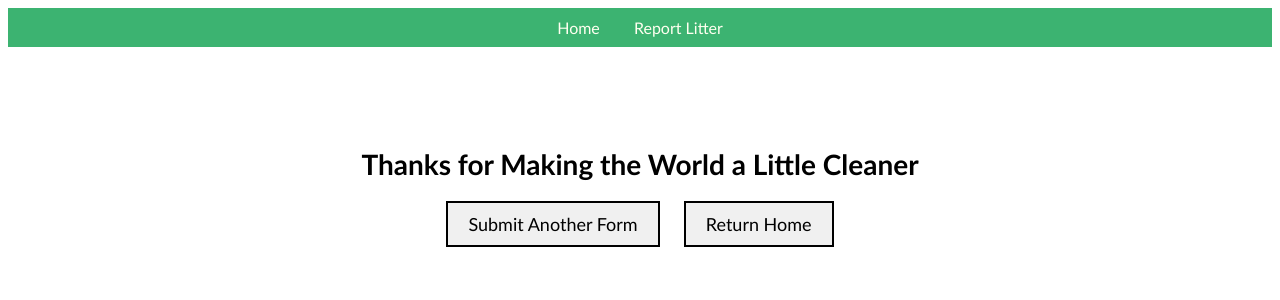
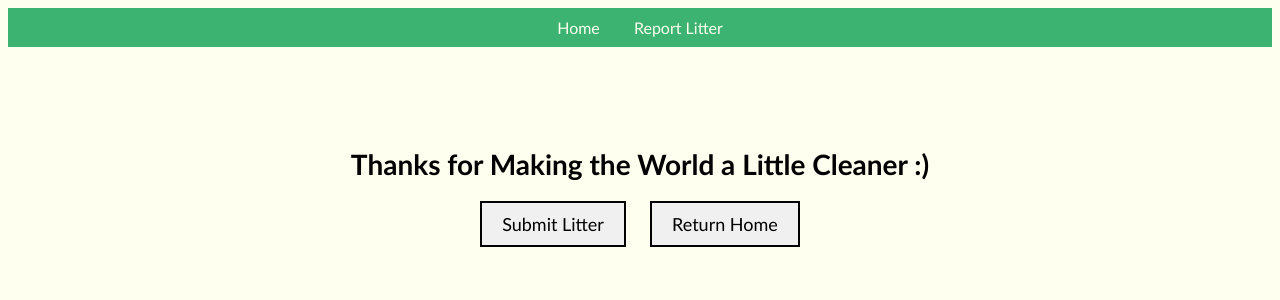
Before and after one commit to ChristopherSiems/CrowdCleanup, a Django app: page /after_submit/ in a window 1280 px wide. Shown: the top 300 px of the page. Run offline with Django 5.2, Linux system fonts and the light colour scheme.

Commit message:
aftersubmit

```diff
--- a/CrowdCleanup/templates/afterSubmit.html
+++ b/CrowdCleanup/templates/afterSubmit.html
@@ -11,6 +11,7 @@
     body {
       font-family: 'Trebuchet MS', 'Lucida Sans Unicode', 'Lucida Grande', 'Lucida Sans', Arial, sans-serif;
       text-align: center;
+      background-color: ivory;
     }
 
     .container {
@@ -85,8 +86,8 @@
     </ul>
   </nav>
   <div class="container">
-    <h1>Thanks for Making the World a Little Cleaner</h1>
-    <a href="{% url 'report_litter' %}" class="button">Submit Another Form</a>
+    <h1>Thanks for Making the World a Little Cleaner :)</h1>
+    <a href="{% url 'report_litter' %}" class="button">Submit Litter</a>
     <a href="{% url 'home' %}" class="button">Return Home</a>
   </div>
 </body>
--- a/CrowdCleanup/templates/report_litter.html
+++ b/CrowdCleanup/templates/report_litter.html
@@ -17,6 +17,7 @@
       height: 100vh;
       flex-direction: column;
       font-family: 'Trebuchet MS', 'Lucida Sans Unicode', 'Lucida Grande', 'Lucida Sans', Arial, sans-serif;
+      background-color: ivory;
     }
 
     header {
```
